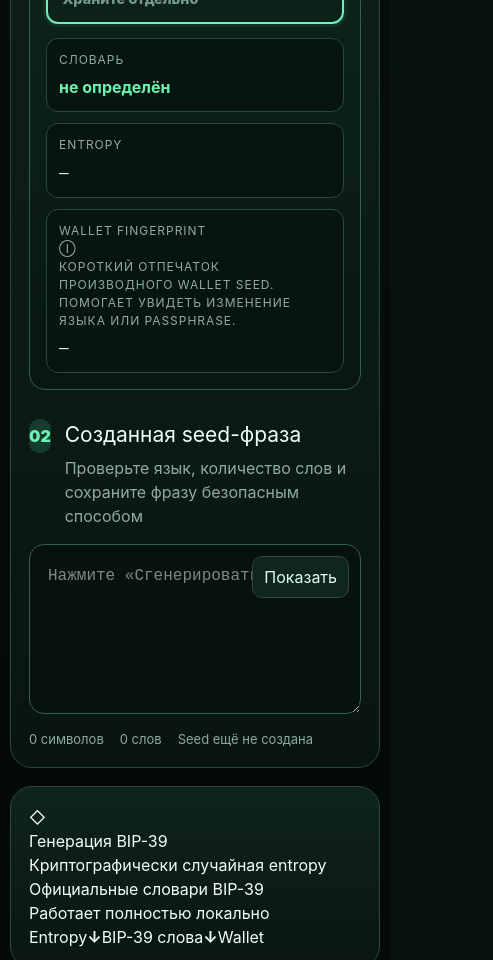
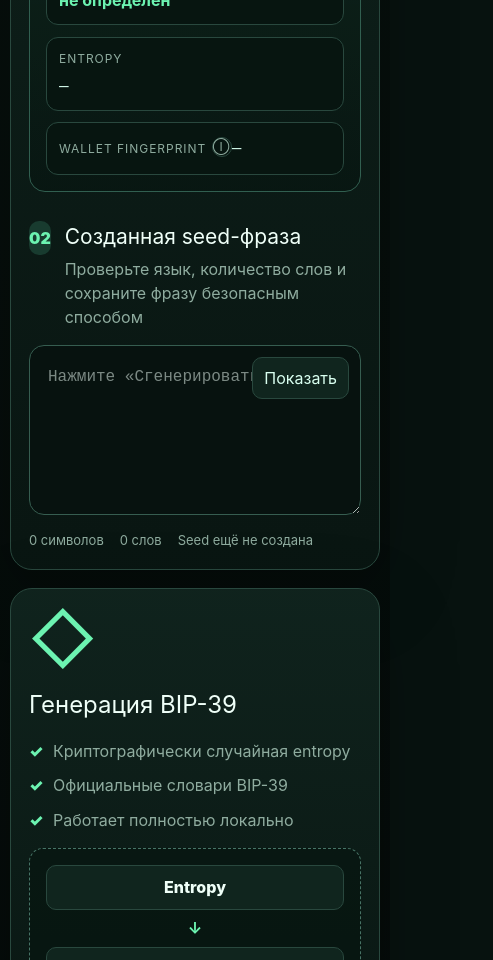
Before and after one commit to vanitoo/Seed-Split-Tool, a Next.js app: page / in a window 390 px wide. Shown: the part 1040-2000 px from the top of the page, 493 px wide, since content can reach past the window. Built offline with nearby package versions, Linux system fonts and the light colour scheme.

Commit message:
style: add tooltips and informative algorithm sidebar

```diff
--- a/src/app/scheme.css
+++ b/src/app/scheme.css
@@ -29,9 +29,7 @@
   width: min(100%, 620px);
 }
 
-.main-tabs button {
-  white-space: nowrap;
-}
+.main-tabs button { white-space: nowrap; }
 
 .seed-generator {
   margin-bottom: 1.6rem;
@@ -41,9 +39,7 @@
   background: linear-gradient(180deg, rgba(20, 56, 44, 0.65), rgba(7, 21, 16, 0.7));
 }
 
-.standalone-generator {
-  margin-bottom: 1.8rem;
-}
+.standalone-generator { margin-bottom: 1.8rem; }
 
 .generator-controls {
   display: grid;
@@ -141,7 +137,7 @@
 .bip39-passphrase input:focus,
 .compat-fields input:focus {
   border-color: #b2ffda;
-  box-shadow: 0 0 0 4px rgba(108, 243,177,.18);
+  box-shadow: 0 0 0 4px rgba(108,243,177,.18);
 }
 
 .generation-actions {
@@ -169,6 +165,153 @@
   color: #052117;
 }
 
+.label-with-help {
+  display: inline-flex !important;
+  align-items: center;
+  gap: 0.35rem;
+  margin: 0 !important;
+}
+
+.help-tip {
+  position: relative;
+  display: inline-grid;
+  place-items: center;
+  width: 20px;
+  height: 20px;
+  border: 1px solid var(--line);
+  border-radius: 50%;
+  color: var(--accent);
+  font-size: 0.8rem;
+  cursor: help;
+  text-transform: none;
+  letter-spacing: normal;
+}
+
+.help-bubble {
+  position: absolute;
+  z-index: 20;
+  left: 50%;
+  bottom: calc(100% + 10px);
+  width: min(280px, 80vw);
+  padding: 0.75rem 0.85rem;
+  border: 1px solid #477466;
+  border-radius: 12px;
+  background: #07120f;
+  color: var(--text) !important;
+  box-shadow: 0 14px 40px rgba(0,0,0,.35);
+  font-size: 0.82rem !important;
+  font-weight: 500;
+  line-height: 1.5;
+  text-align: left;
+  text-transform: none !important;
+  letter-spacing: normal !important;
+  opacity: 0;
+  visibility: hidden;
+  transform: translate(-50%, 4px);
+  transition: opacity .16s ease, transform .16s ease, visibility .16s ease;
+}
+
+.help-tip:hover .help-bubble,
+.help-tip:focus .help-bubble,
+.help-tip:focus-visible .help-bubble {
+  opacity: 1;
+  visibility: visible;
+  transform: translate(-50%, 0);
+}
+
+.algorithm-panel {
+  display: flex;
+  flex-direction: column;
+  gap: 1rem;
+  align-self: stretch;
+}
+
+.algorithm-symbol {
+  color: var(--accent);
+  font-size: 4rem;
+  line-height: 1;
+}
+
+.algorithm-panel h3 { margin: 0; font-size: 1.5rem; }
+
+.check-list {
+  display: grid;
+  gap: 0.65rem;
+  margin: 0;
+  padding: 0;
+  list-style: none;
+}
+
+.check-list li {
+  position: relative;
+  padding-left: 1.5rem;
+  color: var(--muted);
+  line-height: 1.5;
+}
+
+.check-list li::before {
+  content: "✓";
+  position: absolute;
+  left: 0;
+  color: var(--accent);
+  font-weight: 900;
+}
+
+.algorithm-metrics {
+  display: grid;
+  grid-template-columns: repeat(2, minmax(0, 1fr));
+  gap: 0.75rem;
+}
+
+.algorithm-metrics > div,
+.strength {
+  padding: 0.9rem;
+  border: 1px solid var(--line);
+  border-radius: 12px;
+  background: #071510;
+}
+
+.algorithm-metrics span,
+.strength span {
+  display: block;
+  margin-bottom: 0.35rem;
+  color: var(--muted);
+  font-size: 0.75rem;
+  text-transform: uppercase;
+  letter-spacing: 0.08em;
+}
+
+.algorithm-metrics strong { color: var(--accent); font-size: 1.9rem; }
+.strength strong { color: var(--accent); letter-spacing: 0.12em; }
+
+.flow-diagram {
+  display: grid;
+  place-items: center;
+  gap: 0.4rem;
+  margin-top: auto;
+  padding: 1rem;
+  border: 1px dashed #477466;
+  border-radius: 14px;
+  background: rgba(7,21,16,.55);
+}
+
+.flow-diagram span {
+  width: 100%;
+  padding: 0.6rem 0.8rem;
+  border: 1px solid var(--line);
+  border-radius: 10px;
+  background: #10251e;
+  color: var(--text);
+  text-align: center;
+  font-weight: 800;
+}
+
+.flow-diagram b { color: var(--accent); }
+
+.results,
+.recovery-panel,
+.result-secret { scroll-margin-top: 24px; }
+
 @media (max-width: 850px) {
   .generator-controls { grid-template-columns: 1fr 1fr; }
   .generator-controls button { grid-column: 1 / -1; }
@@ -184,4 +327,9 @@
   .main-tabs button { padding-inline: 0.65rem; font-size: 0.85rem; white-space: normal; }
   .generation-actions { justify-content: stretch; }
   .generation-actions button { flex: 1 1 100%; }
+  .algorithm-metrics { grid-template-columns: 1fr; }
+  .help-bubble { left: 0; transform: translate(0, 4px); }
+  .help-tip:hover .help-bubble,
+  .help-tip:focus .help-bubble,
+  .help-tip:focus-visible .help-bubble { transform: translate(0, 0); }
 }
```
